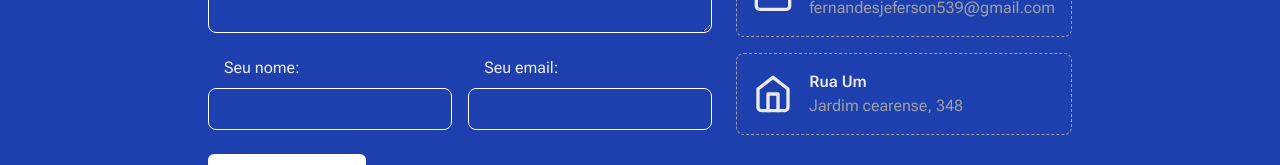
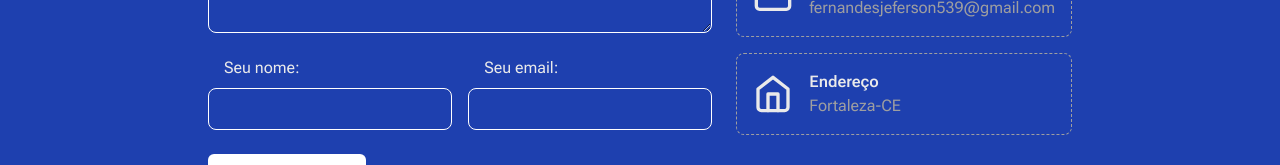
Before and after one commit to Mecbossdev/portifolio, a Next.js app: page / in a window 1280 px wide. Shown: the part 3178-3343 px from the top of the page. Built offline with nearby package versions, Linux system fonts and the light colour scheme; a web font is replaced by a local one.

Commit message:
Update Contact

```diff
--- a/src/components/Contact.tsx
+++ b/src/components/Contact.tsx
@@ -49,8 +49,8 @@ export function Contact() {
       icon: <Mail className="h-10 w-10" />,
     },
     {
-      name: 'Rua Um',
-      description: 'Jardim cearense, 348',
+      name: 'Endereço',
+      description: 'Fortaleza-CE',
       icon: <Home className="h-10 w-10" />,
     },
   ]
```
